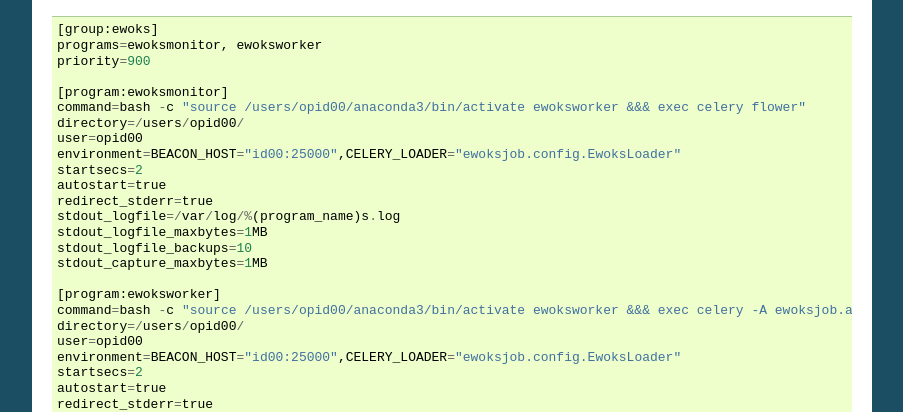
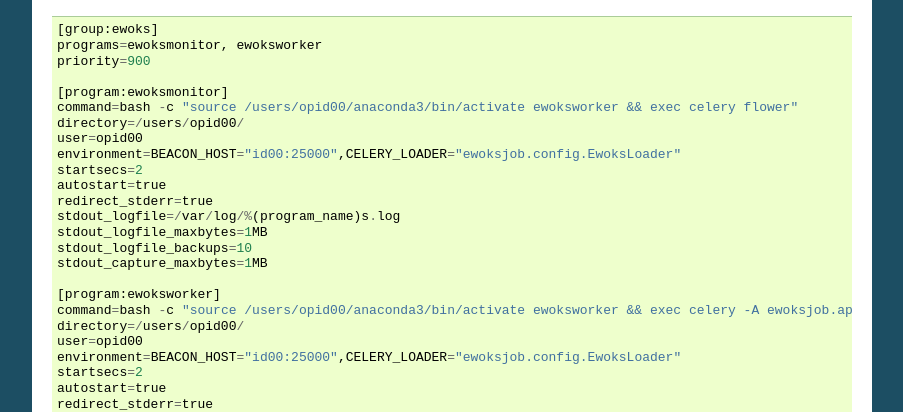
Before and after one commit to ewoks-kit/ewoksjob, a Sphinx documentation site: the page built from doc/bliss.rst, in a window 1280 px wide and 900 px high, scrolled down 924 px. Shown: the part 160-572 px from the top of the window, without its empty margins (198-1101 px from the left). Built offline with Sphinx 7.4.7, drawn with Linux system fonts in a browser that asks for light colours.

Commit message:
Use && instead of &&&

```diff
--- a/doc/bliss.rst
+++ b/doc/bliss.rst
@@ -73,7 +73,7 @@ In this example we register a job monitor (you only ever need one) and one worke
     priority=900
 
     [program:ewoksmonitor]
-    command=bash -c "source /users/opid00/anaconda3/bin/activate ewoksworker &&& exec celery flower"
+    command=bash -c "source /users/opid00/anaconda3/bin/activate ewoksworker && exec celery flower"
     directory=/users/opid00/
     user=opid00
     environment=BEACON_HOST="id00:25000",CELERY_LOADER="ewoksjob.config.EwoksLoader"
@@ -86,7 +86,7 @@ In this example we register a job monitor (you only ever need one) and one worke
     stdout_capture_maxbytes=1MB
 
     [program:ewoksworker]
-    command=bash -c "source /users/opid00/anaconda3/bin/activate ewoksworker &&& exec celery -A ewoksjob.apps.ewoks worker"
+    command=bash -c "source /users/opid00/anaconda3/bin/activate ewoksworker && exec celery -A ewoksjob.apps.ewoks worker"
     directory=/users/opid00/
     user=opid00
     environment=BEACON_HOST="id00:25000",CELERY_LOADER="ewoksjob.config.EwoksLoader"
```
